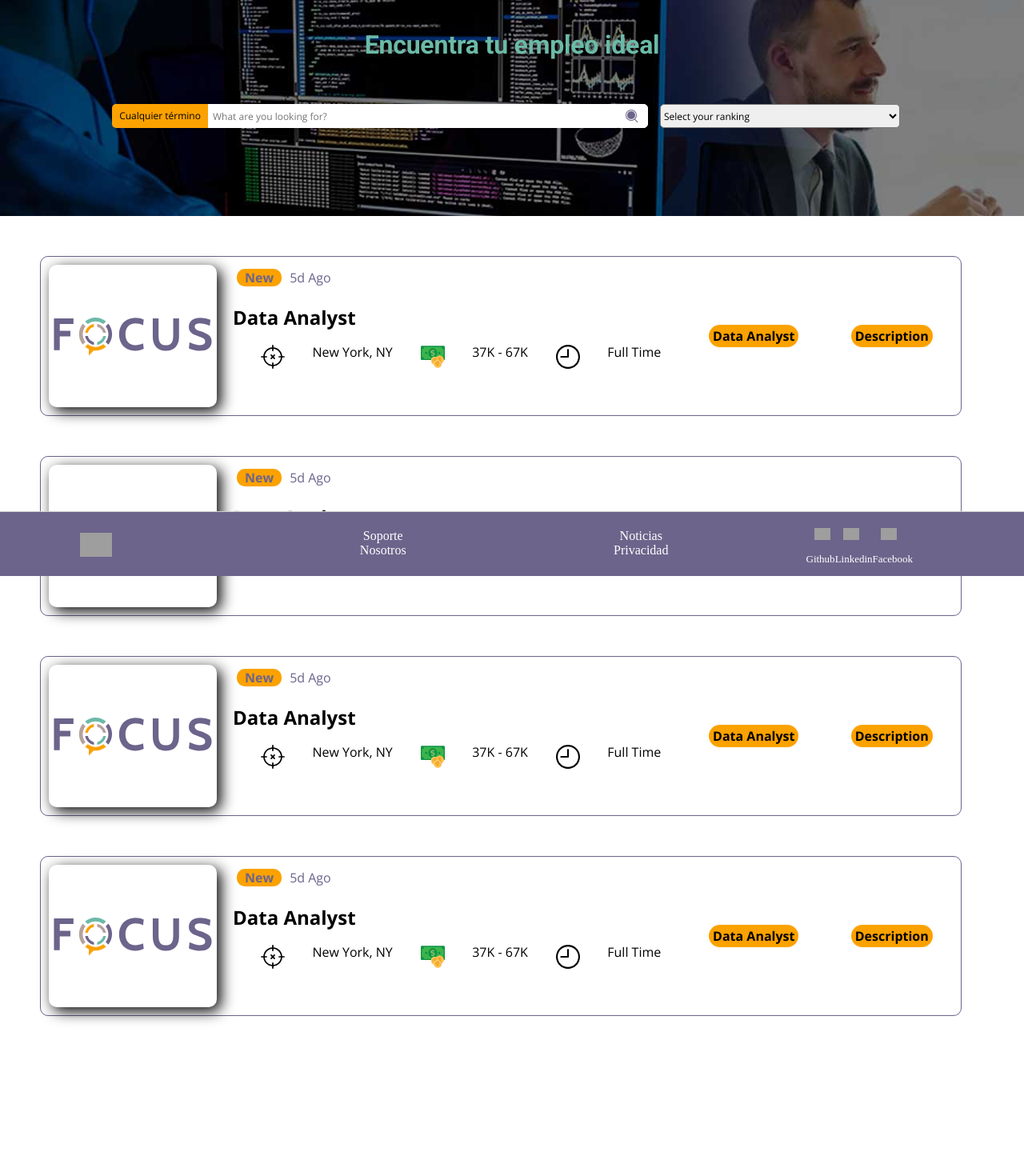
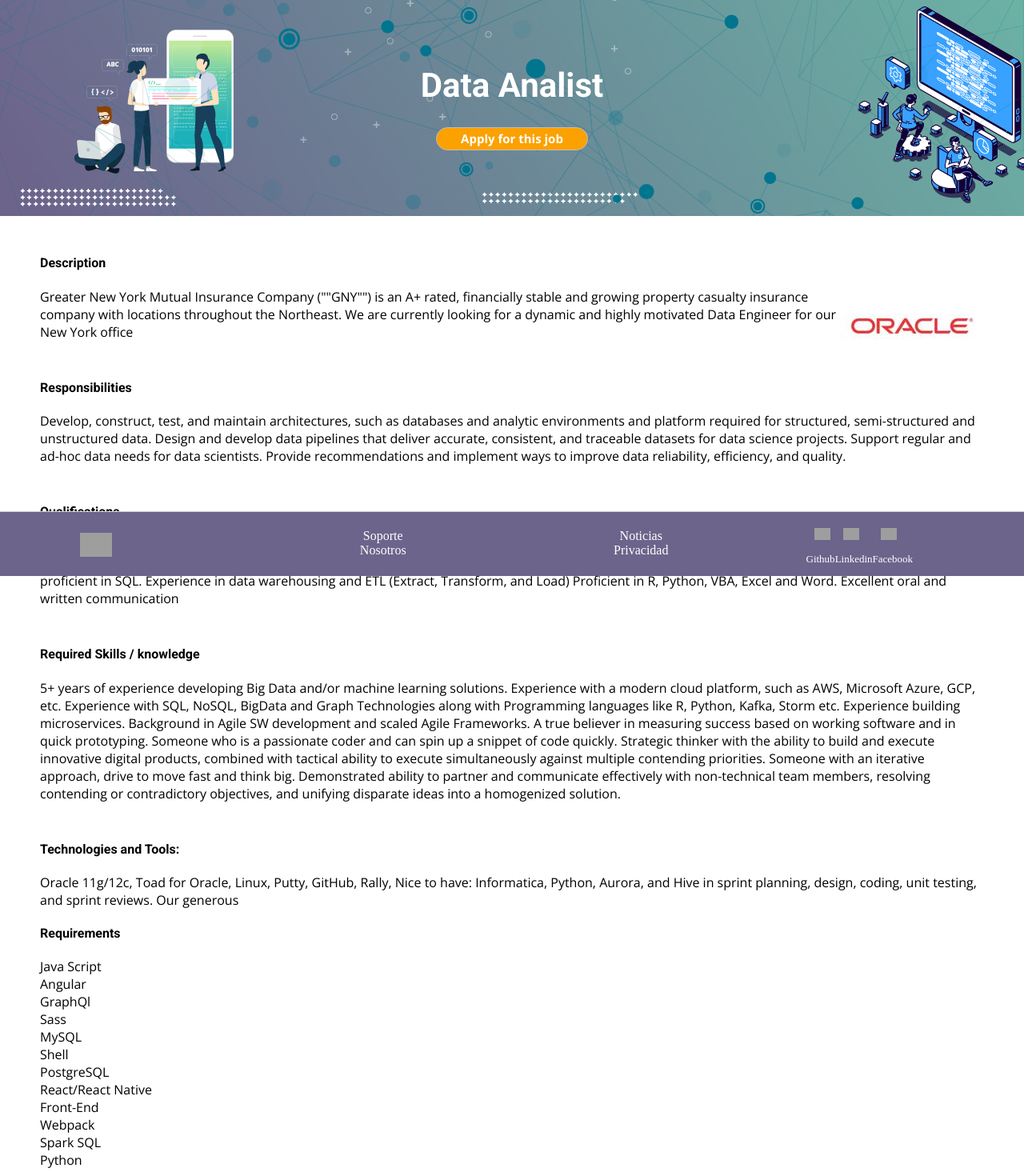
Before and after one commit to Talent0727/Focus-Project, a React app: page / in a window 1280 px wide. Shown: the part 80-1550 px from the top of the page at 80% size. Before the commit the page ends 1500 px from the top, so only its background shows below. Built offline with nearby package versions, Linux system fonts and the light colour scheme; grey boxes are pictures that could not be loaded.

Commit message:
[ADD] header section added to the job page component

```diff
--- a/src/assets/styles/components/header/Header.scss
+++ b/src/assets/styles/components/header/Header.scss
@@ -3,6 +3,8 @@
 .header {
   width: 100%;
   height: 350px;
+  background-repeat: no-repeat;
+  background-size: cover;
 }
 
 .header a {
--- /dev/null
+++ b/src/assets/styles/components/jobPage/JobPage.scss
@@ -0,0 +1,53 @@
+@import "../../util/Variables.scss";
+
+.header__job-position {
+  text-align: center;
+  bottom: 0;
+  color: white;
+  margin: 100px auto;
+  width: fit-content;
+
+  h1 {
+    font-family: $mainFontFamily;
+    font-size: 42px;
+    line-height: 49px;
+  }
+
+  button {
+    color: white;
+    font-weight: 700;
+    font-size: 15px;
+    font-family: $basicFontFamily;
+    background-color: $btn;
+    border-style: none;
+    border: 1px solid #bdbdbd;
+    border-radius: 20px;
+    padding: 5px 30px;
+  }
+}
+
+article {
+  margin: 50px 50px;
+  font-family: $basicFontFamily;
+
+  h4 {
+    font-family: $mainFontFamily;
+  }
+
+  p {
+    font-style: normal;
+    font-weight: normal;
+    font-size: 16px;
+    line-height: 22px;
+    margin: 0;
+  }
+
+  img {
+    float: right;
+  }
+
+  /* .description__container {
+    display: flex;
+    justify-content: space-between;
+  } */
+}
--- a/src/components/App.jsx
+++ b/src/components/App.jsx
@@ -1,13 +1,16 @@
 import React from "react";
 import { Switch, Route, BrowserRouter } from "react-router-dom";
 import Home from "./home/Home";
+import JobPage from "./jobPage/JobPage";
+import jobCard from "./jobCard/JobCard";
 
 class App extends React.Component {
   render() {
     return (
       <BrowserRouter>
         <Switch>
-          <Route exact path="/" component={Home} />
+          <Route exact path="/" component={JobPage} />
+          {/*  <Route path="/job" component={JobPage} /> */}
         </Switch>
       </BrowserRouter>
     );
--- a/src/components/jobCard/JobCard.jsx
+++ b/src/components/jobCard/JobCard.jsx
@@ -1,4 +1,5 @@
 import React from "react";
+import { Link } from "react-router-dom";
 import focusLogo from "../../assets/images/logo-focus.svg";
 import ubicationLogo from "../../assets/images/ubicationLogo.svg";
 import moneyLogo from "../../assets/images/money.svg";
@@ -30,7 +31,9 @@
         <h4 className="worksNames">Data Analyst</h4>
       </div>
       <div className="works">
-        <h4 className="worksNames">Description</h4>
+        <Link to="/job" className="worksNames">
+          Description
+        </Link>
       </div>
     </article>
   );
--- /dev/null
+++ b/src/components/jobPage/JobPage.jsx
@@ -0,0 +1,92 @@
+import React from "react";
+
+import Header from "../header/Header";
+import Layout from "../Layout";
+import Footer from "../footer/Footer";
+import headerBackground from "../../assets/images/BannerJob.jpeg";
+import companyLogo from "../../assets/images/oracleLogo.jpeg";
+import "../../assets/styles/components/jobPage/JobPage.scss";
+
+const JobPage = () => {
+  return (
+    <React.Fragment>
+      <Header bgImage={headerBackground}>
+        <div className="header__job-position">
+          <h1>Data Analist</h1>
+          <button>Apply for this job</button>
+        </div>
+      </Header>
+      <Layout>
+        <article>
+          <h4>Description</h4>
+          <img src={companyLogo} alt="company logo" />
+
+          <p>
+            Greater New York Mutual Insurance Company (""GNY"") is an A+ rated, financially stable and growing property casualty insurance company
+            with locations throughout the Northeast. We are currently looking for a dynamic and highly motivated Data Engineer for our New York office
+          </p>
+        </article>
+        <article>
+          <h4>Responsibilities</h4>
+          <p>
+            Develop, construct, test, and maintain architectures, such as databases and analytic environments and platform required for structured,
+            semi-structured and unstructured data. Design and develop data pipelines that deliver accurate, consistent, and traceable datasets for
+            data science projects. Support regular and ad-hoc data needs for data scientists. Provide recommendations and implement ways to improve
+            data reliability, efficiency, and quality.
+          </p>
+        </article>
+        <article>
+          <h4>Qualifications</h4>
+          <p>
+            Bachelor's or Master's degree obtained from an accredited institution preferably in Computer Science, Computer Engineering, and Software
+            Engineering, Data Science, or a related field. 3-5 years of professional experience in data science or related field. Experience in
+            database deployment and management and proficient in SQL. Experience in data warehousing and ETL (Extract, Transform, and Load) Proficient
+            in R, Python, VBA, Excel and Word. Excellent oral and written communication
+          </p>
+        </article>
+        <article>
+          <h4>Required Skills / knowledge</h4>
+          <p>
+            5+ years of experience developing Big Data and/or machine learning solutions. Experience with a modern cloud platform, such as AWS,
+            Microsoft Azure, GCP, etc. Experience with SQL, NoSQL, BigData and Graph Technologies along with Programming languages like R, Python,
+            Kafka, Storm etc. Experience building microservices. Background in Agile SW development and scaled Agile Frameworks. A true believer in
+            measuring success based on working software and in quick prototyping. Someone who is a passionate coder and can spin up a snippet of code
+            quickly. Strategic thinker with the ability to build and execute innovative digital products, combined with tactical ability to execute
+            simultaneously against multiple contending priorities. Someone with an iterative approach, drive to move fast and think big. Demonstrated
+            ability to partner and communicate effectively with non-technical team members, resolving contending or contradictory objectives, and
+            unifying disparate ideas into a homogenized solution.
+          </p>
+        </article>
+        <article>
+          <div>
+            <h4>Technologies and Tools:</h4>
+            <p>
+              Oracle 11g/12c, Toad for Oracle, Linux, Putty, GitHub, Rally, Nice to have: Informatica, Python, Aurora, and Hive in sprint planning,
+              design, coding, unit testing, and sprint reviews. Our generous
+            </p>
+          </div>
+          <div>
+            <h4>Requirements</h4>
+            <div>
+              <p>Java Script</p>
+              <p>Angular</p>
+              <p>GraphQl</p>
+              <p>Sass</p>
+              <p>MySQL</p>
+              <p>Shell</p>
+              <p>PostgreSQL</p>
+              <p>React/React Native</p>
+              <p>Front-End</p>
+              <p>Webpack</p>
+              <p>Spark SQL</p>
+              <p>Python</p>
+            </div>
+          </div>
+        </article>
+      </Layout>
+      <Footer />
+    </React.Fragment>
+  );
+};
+
+export default JobPage;
--- a/webpack.config.js
+++ b/webpack.config.js
@@ -39,7 +39,7 @@
         ]
       },
       {
-        test: /\.(svg|png|jpg|gif)$/,
+        test: /\.(svg|png|jpg|jpeg|gif)$/,
         use: [
           {
             'loader': 'file-loader',
```
Also changed, not shown: src/assets/images/oracleLogo.jpeg (added).
